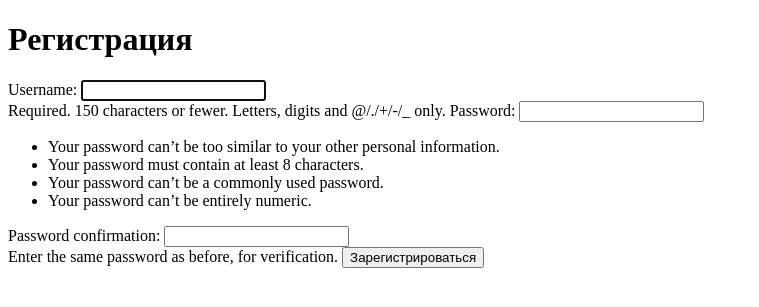
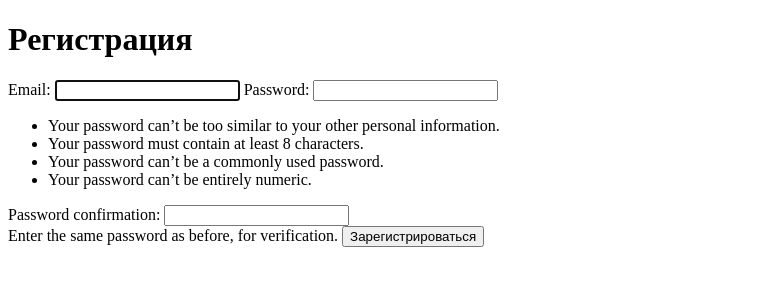
Before and after one commit to terixciyep/SportBlog, a Django app: page /users/register/ in a window 1280 px wide. Shown: the top 307 px of the page, without its empty margins (0-759 px from the left). Run offline with Django 4.2, Linux system fonts and the light colour scheme.

Commit message:
Auth with email without verification

```diff
--- a/service/sportsman/admin.py
+++ b/service/sportsman/admin.py
@@ -5,5 +5,4 @@ from django.contrib.auth.admin import UserAdmin
 from sportsman.models import Sport, Sportsman_user
 
 admin.site.register(Sport)
-User = get_user_model()
-admin.site.register(Sportsman_user, UserAdmin)
+admin.site.register(Sportsman_user)
--- a/service/sportsman/forms.py
+++ b/service/sportsman/forms.py
@@ -1,5 +1,5 @@
-from django.contrib.auth import get_user_model
-from django.contrib.auth.forms import UserCreationForm
+from django.contrib.auth import get_user_model, authenticate, login
+from django.contrib.auth.forms import UserCreationForm, AuthenticationForm
 from django import forms
 
 User = get_user_model()
@@ -10,4 +10,19 @@ class UserCreationForm(UserCreationForm):
 
     class Meta(UserCreationForm.Meta):
         model = User
-        fields = ("username",)
+        fields = ("email",)
+
+
+class AuthForm(AuthenticationForm):
+    email = forms.EmailField()
+
+    def form_valid(self, form):
+        email = form.cleaned_data['email']
+        password = form.cleaned_data['password']
+        user = authenticate(self.request, email=email, password=password)
+        if user is not None:
+            login(self.request, user)
+            return super().form_valid(form)
+        else:
+            # Обработка неверных данных для входа
+            return self.form_invalid(form)
--- a/service/sportsman/models.py
+++ b/service/sportsman/models.py
@@ -8,8 +8,19 @@ class Sport(models.Model):
         return self.sport
 
 class Sportsman_user(AbstractUser):
+    username = models.CharField(
+        "username",
+        max_length=150,
+        unique=False,
+        help_text=
+            "Required. 150 characters or fewer. Letters, digits and @/./+/-/_ only.",
+        error_messages={"unique": "A user with that username already exists."},
+    )
     name = models.CharField(max_length=100)
     last_name = models.CharField(max_length=100)
     favorite_sport = models.ForeignKey(Sport, on_delete=models.CASCADE, blank=True, null=True)
+    email = models.EmailField(max_length=100, blank=True, null=True, unique=True)
+    USERNAME_FIELD = 'email'
+    REQUIRED_FIELDS = []
     def __str__(self):
         return f"{self.name} {self.last_name}"
--- a/service/sportsman/templates/sportsman/index.html
+++ b/service/sportsman/templates/sportsman/index.html
@@ -1,6 +1,7 @@
 {% extends 'sportsman/base.html' %}
 
 {% block main %}
+    {{ request.user.email }}
     <form method="post" action="{% url 'sportsman:registration'">
         {% csrf_token %}
         <h1>Регистрация</h1>
--- a/service/sportsman/urls.py
+++ b/service/sportsman/urls.py
@@ -8,4 +8,5 @@ urlpatterns = [
     path("login/", views.LoginViewApp.as_view(), name="login"),
     path('', include('django.contrib.auth.urls')),
     path('register/',views.Register.as_view(), name='register'),
+    path('',views.get_index, name='get_index'),
 ]
--- a/service/sportsman/views.py
+++ b/service/sportsman/views.py
@@ -1,10 +1,13 @@
+from django.contrib.auth import authenticate, login
 from django.contrib.auth.forms import AuthenticationForm
 from django.contrib.auth.views import LoginView
 from django.shortcuts import render, redirect
 from django.urls import reverse_lazy
 from django.views import View
 import django.contrib.auth.urls
-from sportsman.forms import UserCreationForm
+from sportsman.forms import UserCreationForm, AuthForm
+
+
 # Create your views here.
 
 class Register(View):
@@ -26,8 +29,11 @@ class Register(View):
 
 
 class LoginViewApp(LoginView):
-    form_class = AuthenticationForm
-    authentication_form = None
+    form_class = AuthForm
     template_name = "registration/login.html"
     redirect_authenticated_user = True
     extra_context = None
+
+
+def get_index(request):
+    return render(request, 'sportsman/index.html')
```
Also changed, not shown: service/sportsman/migrations/0001_initial.py, service/sportsman/migrations/0002_alter_sportsman_user_email_and_more.py (added), service/sportsman/migrations/0002_remove_sportsman_user_name_and_more.py (deleted), service/sportsman/migrations/0003_alter_sportsman_user_username.py (deleted), service/sportsman/migrations/0004_alter_sportsman_user_managers.py (deleted), service/sportsman/migrations/0005_alter_sportsman_user_managers_sportsman_user_name_and_more.py (deleted), service/sportsman/migrations/0006_alter_sportsman_user_favorite_sport.py (deleted).
